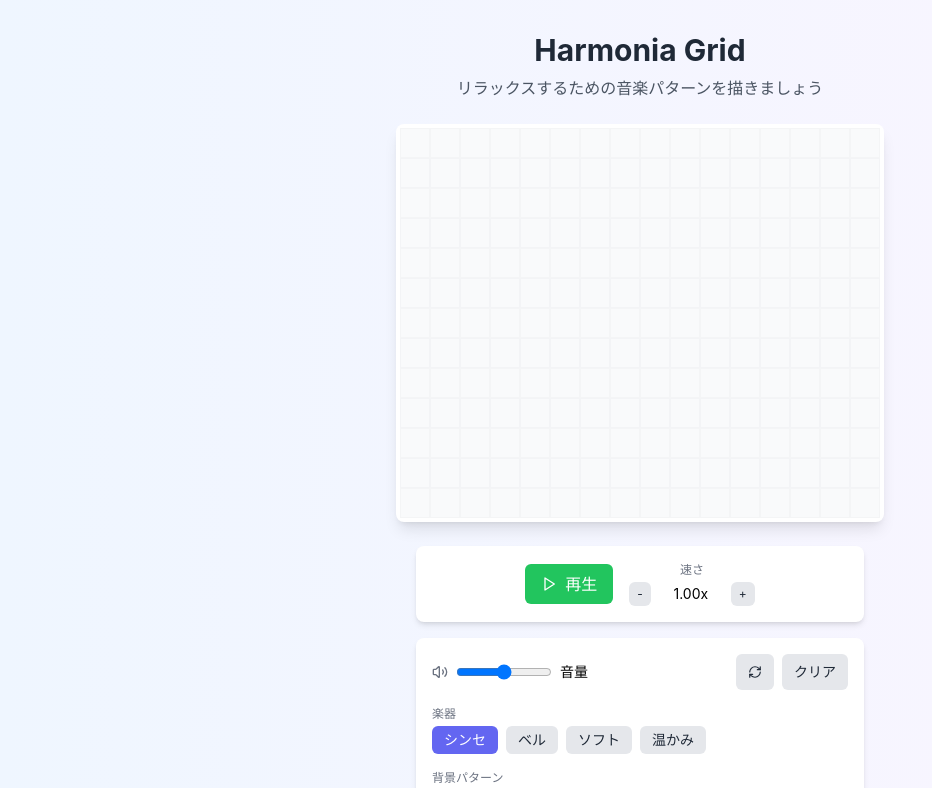
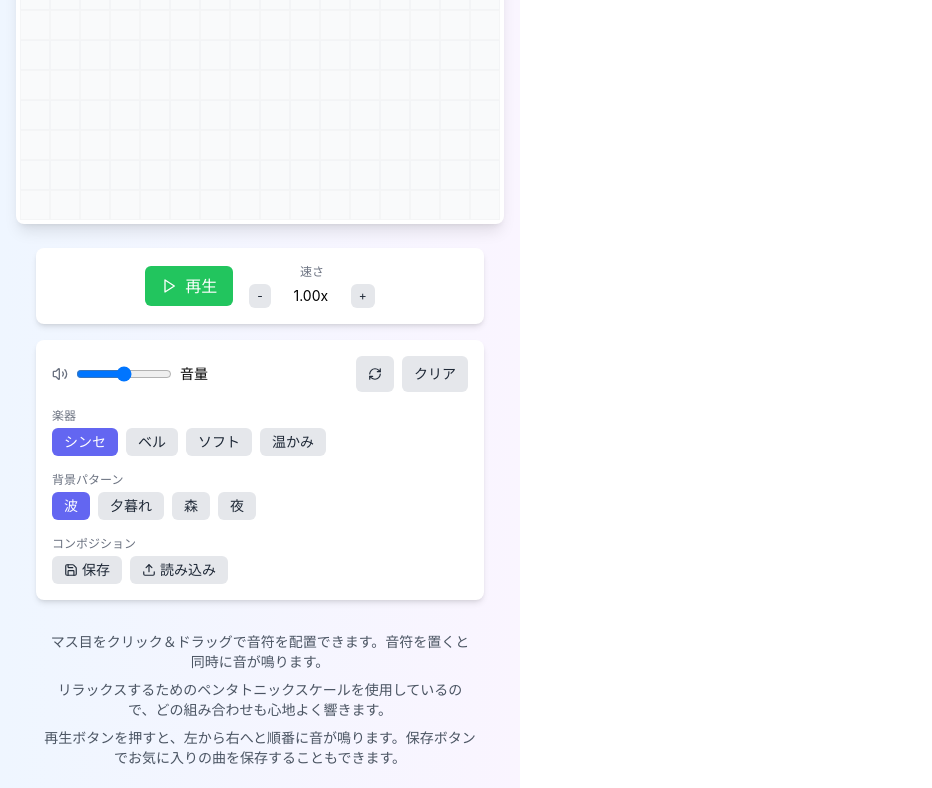
Before and after one commit to whitesa11/Harmonia-Grid, a React (Create React App) app: page / in a window 1280 px wide. Shown: the top 788 px of the page, without its empty margins (0-932 px from the left). Built offline with nearby package versions, Linux system fonts and the light colour scheme.

Commit message:
Update App.js

```diff
--- a/src/App.js
+++ b/src/App.js
@@ -481,7 +481,18 @@ const CalmComposer = () => {
 
   return (
     <div
+      style={{
+      position: 'fixed',
+      left: 0,
+      bottom: 0,
+      }}
+    >
+    <div
       className={`min-h-screen ${colors.background} flex flex-col items-center py-8 px-4 bg-gradient-to-r ${currentPattern.className}`}
+      style={{
+        height: '100%',
+        overflowY: 'auto' // 必要な場合のみ縦スクロールを許可
+      }}
       onMouseLeave={() => setIsMouseDown(false)}
     >
       <h1 className="text-3xl font-bold text-gray-800 mb-2">Harmonia Grid</h1>
@@ -491,9 +502,9 @@ const CalmComposer = () => {
       <div
         className={`${colors.gridBackground} rounded-lg shadow-lg p-1 mb-6 mx-auto`}
         style={{
-          width: 'fit-content',
+          width: '100%',
           overflow: 'hidden',
-          maxWidth: '100%'
+          maxWidth: 'calc(100vw - 32px)'
         }}
       >
         <div className="grid-container">
@@ -668,6 +679,7 @@ const CalmComposer = () => {
         <p className="mt-1 sm:mt-2">再生ボタンを押すと、左から右へと順番に音が鳴ります。保存ボタンでお気に入りの曲を保存することもできます。</p>
       </div>
     </div>
+    </div>
   );
 };
 
```
